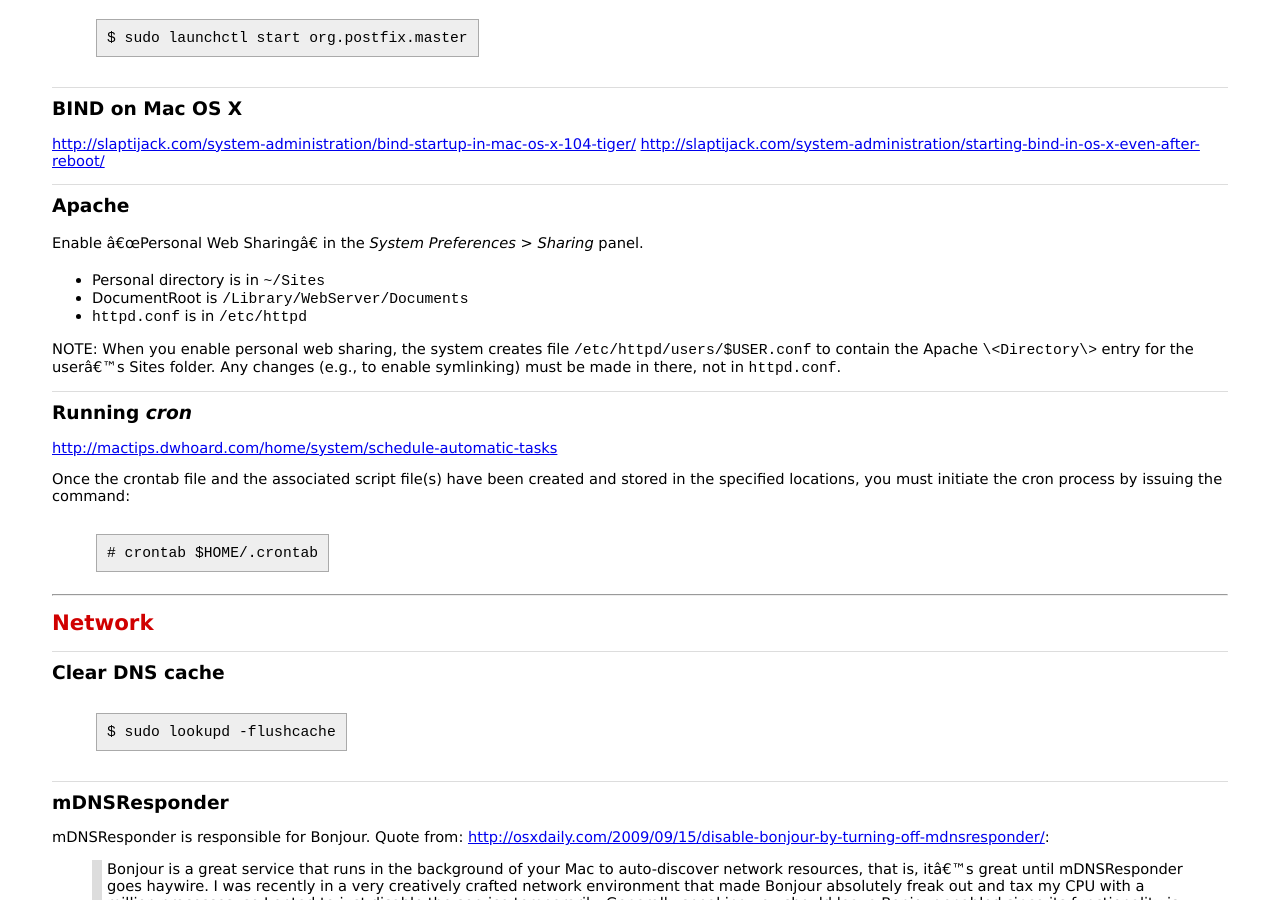
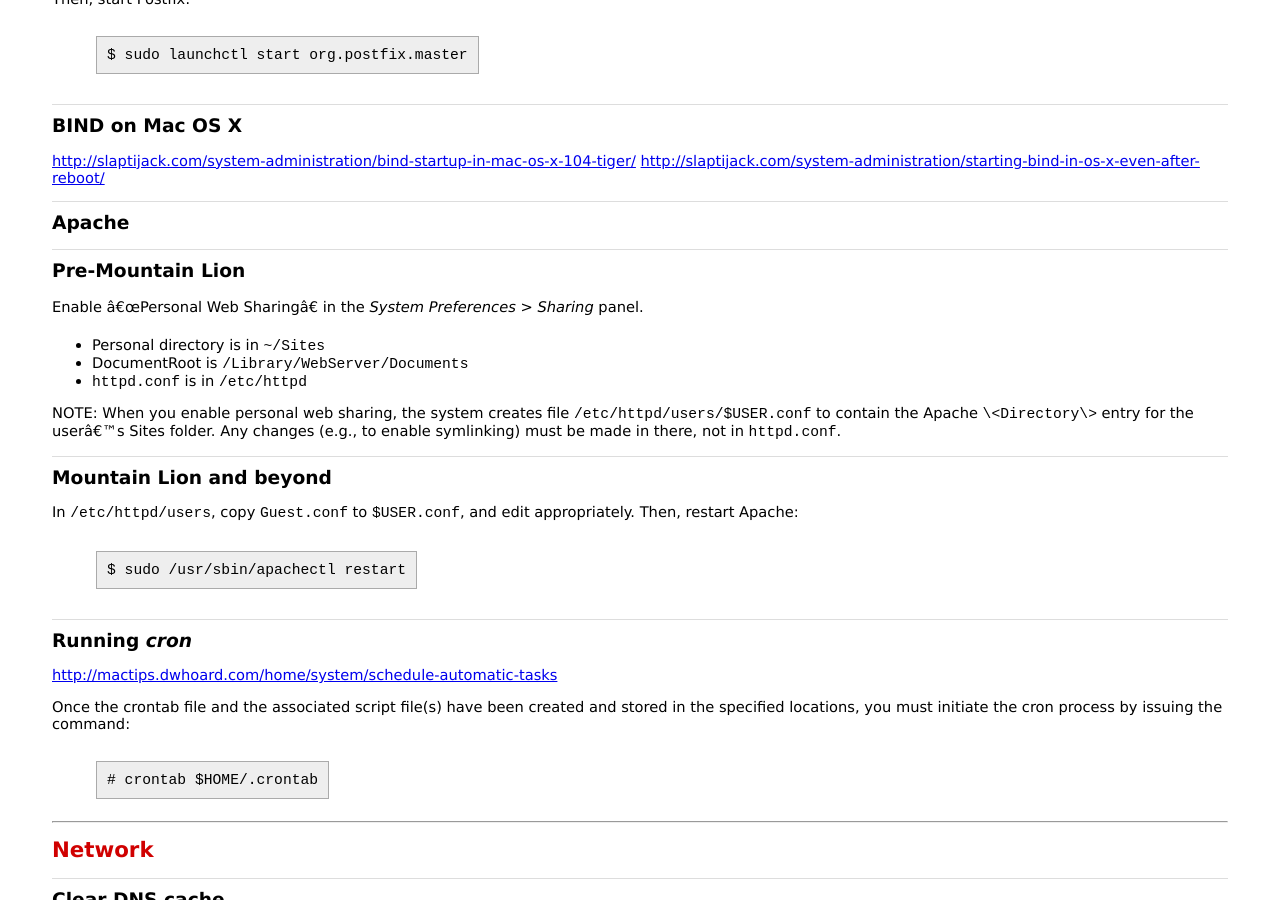
Before and after one commit to bmc/cheat-sheets, a Jekyll site: the page built from mac-os-x.md, in a window 1280 px wide and 900 px high, scrolled down 8874 px. Built offline with Jekyll 4.4.1, drawn with Linux system fonts in a browser that asks for light colours; some of the changed text lies outside the part shown.

Commit message:
Personal Web Sharing in Mt. Lion

```diff
--- a/mac-os-x.md
+++ b/mac-os-x.md
@@ -506,6 +506,8 @@ Then, start Postfix:
 
 ## Apache
 
+## Pre-Mountain Lion
+
 Enable "Personal Web Sharing" in the *System Preferences > Sharing* panel.
 
 - Personal directory is in `~/Sites`
@@ -516,6 +518,13 @@ NOTE: When you enable personal web sharing, the system creates file
 `/etc/httpd/users/$USER.conf` to contain the Apache `\<Directory\>`
 entry for the user's Sites folder. Any changes (e.g., to enable
 symlinking) must be made in there, not in `httpd.conf`.
+
+## Mountain Lion and beyond
+
+In `/etc/httpd/users`, copy `Guest.conf` to `$USER.conf`, and edit
+appropriately. Then, restart Apache:
+
+    $ sudo /usr/sbin/apachectl restart
 
 ## Running *cron*
 
```
